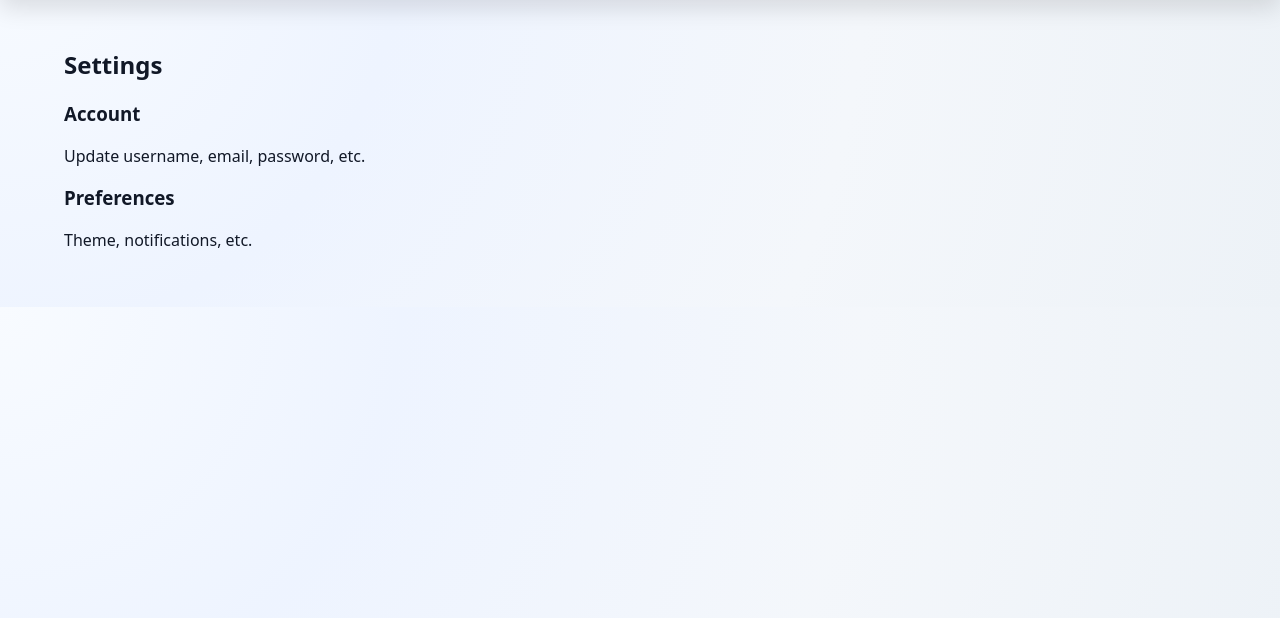
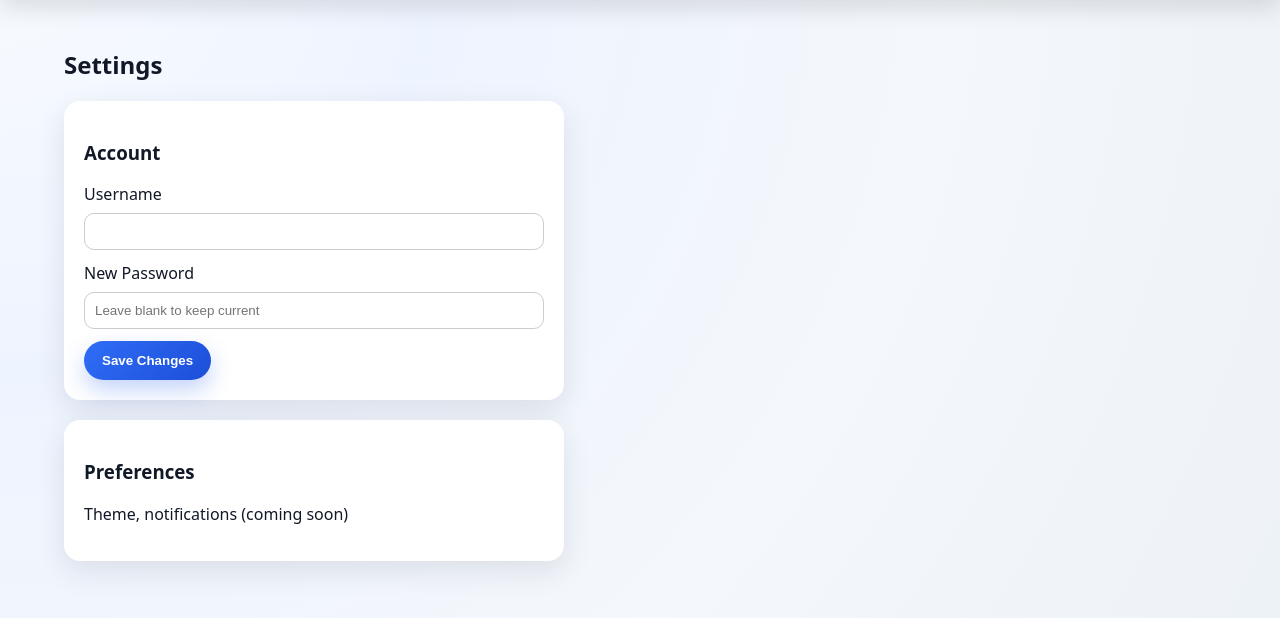
Before and after one commit to BBeres4/SavePointProject, a Flask app: template templates/settings.html in a window 1280 px wide. Shown: the part 64-682 px from the top of the page. Run offline with Flask 3, Linux system fonts and the light colour scheme; the template is opened without the code that fills it, so the values that code supplies are empty.

Commit message:
Making the settings page functional

```diff
--- a/app.py
+++ b/app.py
@@ -218,11 +218,40 @@ def profile_page():
         return redirect(url_for("login"))
     return render_template("profile.html", user=user)
 
-@app.get("/settings")
+@app.route("/settings", methods=["GET", "POST"])
 def settings_page():
     user = current_user()
     if not user:
         return redirect(url_for("login"))
+
+    if request.method == "POST":
+        username = clean_username(request.form.get("username"))
+        password = request.form.get("password")
+
+        if not username:
+            return render_template("settings.html", user=user, error="Invalid username")
+
+        conn = connect()
+
+        # update username
+        conn.execute(
+            "UPDATE users SET username = ? WHERE id = ?",
+            (username, user["id"])
+        )
+
+        # update password if provided
+        if password and len(password) >= 6:
+            pw_hash = generate_password_hash(password)
+            conn.execute(
+                "UPDATE users SET password_hash = ? WHERE id = ?",
+                (pw_hash, user["id"])
+            )
+
+        conn.commit()
+        conn.close()
+
+        return redirect(url_for("profile_page"))
+
     return render_template("settings.html", user=user)
 
 # ---------------- GAME API (NO KEY) ----------------
--- a/static/styles.css
+++ b/static/styles.css
@@ -1060,3 +1060,20 @@ body{
   .hero-copy h1{font-size:28px}
   .section-head{align-items:flex-start}
 }
+
+.settings-section {
+  background: white;
+  padding: 20px;
+  border-radius: 16px;
+  box-shadow: var(--shadow);
+  margin-bottom: 20px;
+  max-width: 500px;
+}
+
+.settings-section input {
+  width: 100%;
+  padding: 10px;
+  margin: 8px 0 12px;
+  border-radius: 10px;
+  border: 1px solid #ccc;
+}
--- a/templates/settings.html
+++ b/templates/settings.html
@@ -1,3 +1,4 @@
+
 <!doctype html>
 <html>
 <head>
@@ -12,15 +13,27 @@
   <div class="page">
     <h2>Settings</h2>
 
+    <!-- ACCOUNT SETTINGS -->
     <div class="settings-section">
       <h3>Account</h3>
-      <p>Update username, email, password, etc.</p>
+
+      <form method="POST">
+        <label>Username</label>
+        <input name="username" value="{{ user.username }}" />
+
+        <label>New Password</label>
+        <input type="password" name="password" placeholder="Leave blank to keep current" />
+
+        <button class="primary-btn" type="submit">Save Changes</button>
+      </form>
     </div>
 
+    <!-- PREFERENCES -->
     <div class="settings-section">
       <h3>Preferences</h3>
-      <p>Theme, notifications, etc.</p>
+      <p>Theme, notifications (coming soon)</p>
     </div>
+
   </div>
 </body>
 </html>
```
